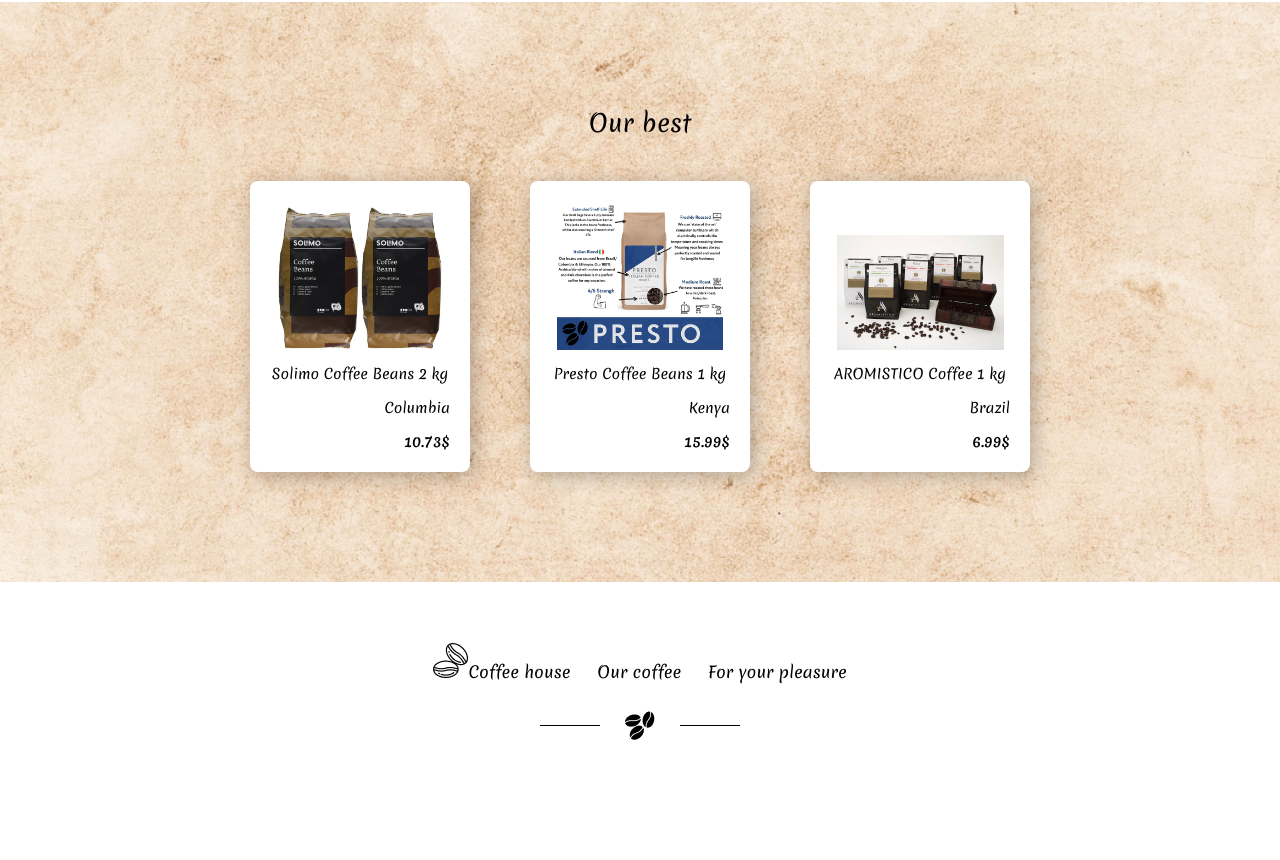
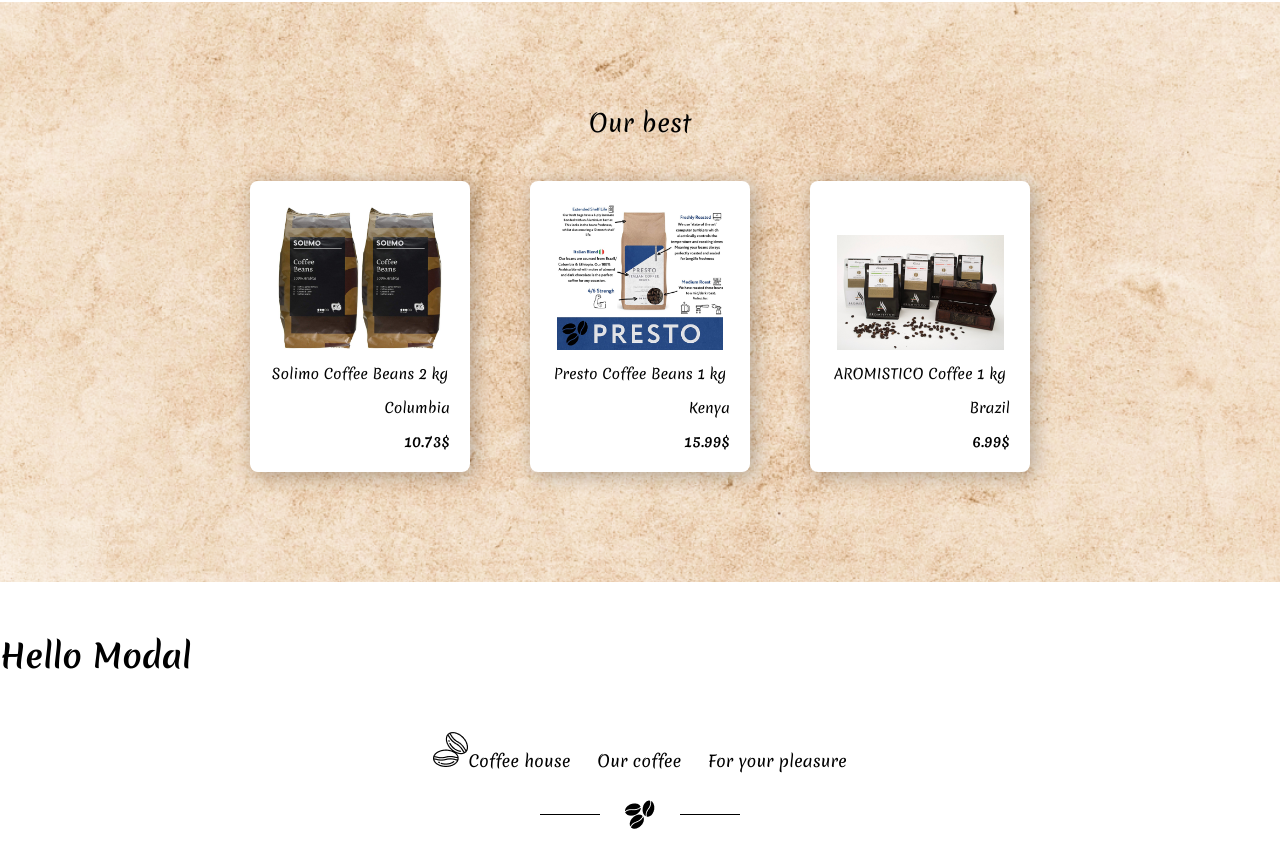
Before and after one commit to elijahmylcev/coffee-house, a React (Create React App) app: page / in a window 1280 px wide. Shown: the part 1105-1965 px from the top of the page. Before the commit the page ends 1876 px from the top, so only its background shows below. Built offline with nearby package versions, Linux system fonts and the light colour scheme.

Commit message:
create Modal component

```diff
--- /dev/null
+++ b/src/components/Modal/Modal.js
@@ -0,0 +1,34 @@
+import { Component } from 'react';
+import propTypes from 'prop-types';
+
+class Modal extends Component {
+  constructor(props) {
+    super(props);
+    const { display } = props;
+    this.state = {
+      display,
+    };
+  }
+
+  render() {
+    const { display } = this.state;
+    if (display) {
+      return (
+        <h1>Hello Modal</h1>
+      );
+    }
+    return (
+      null
+    );
+  }
+}
+
+Modal.propTypes = {
+  display: propTypes.bool,
+};
+
+Modal.defaultProps = {
+  display: false,
+};
+
+export default Modal;
--- a/src/components/app/App.js
+++ b/src/components/app/App.js
@@ -7,6 +7,7 @@
 import MainPage from '../pages/MainPage/MainPage';
 import OurCoffee from '../pages/OurCoffee/OurCoffee';
 import ForYourPleasure from '../pages/ForYourPleasure/ForYourPleasure';
+import Modal from '../Modal/Modal';
 
 class App extends Component {
   constructor(props) {
@@ -99,6 +100,7 @@
         <main>
           {content.mainLayout}
         </main>
+        <Modal display />
         <Footer changePage={this.changePage} />
       </div>
     );
```
Also changed, not shown: src/components/Modal/Modal.scss (added).
